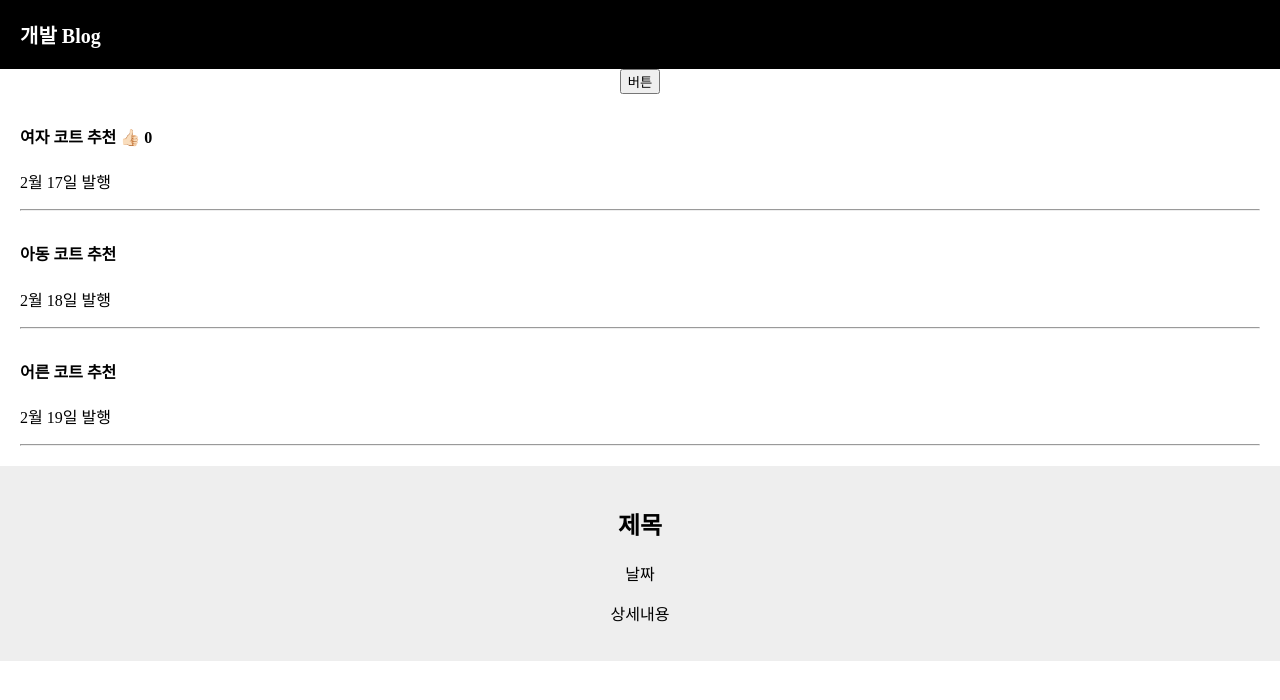
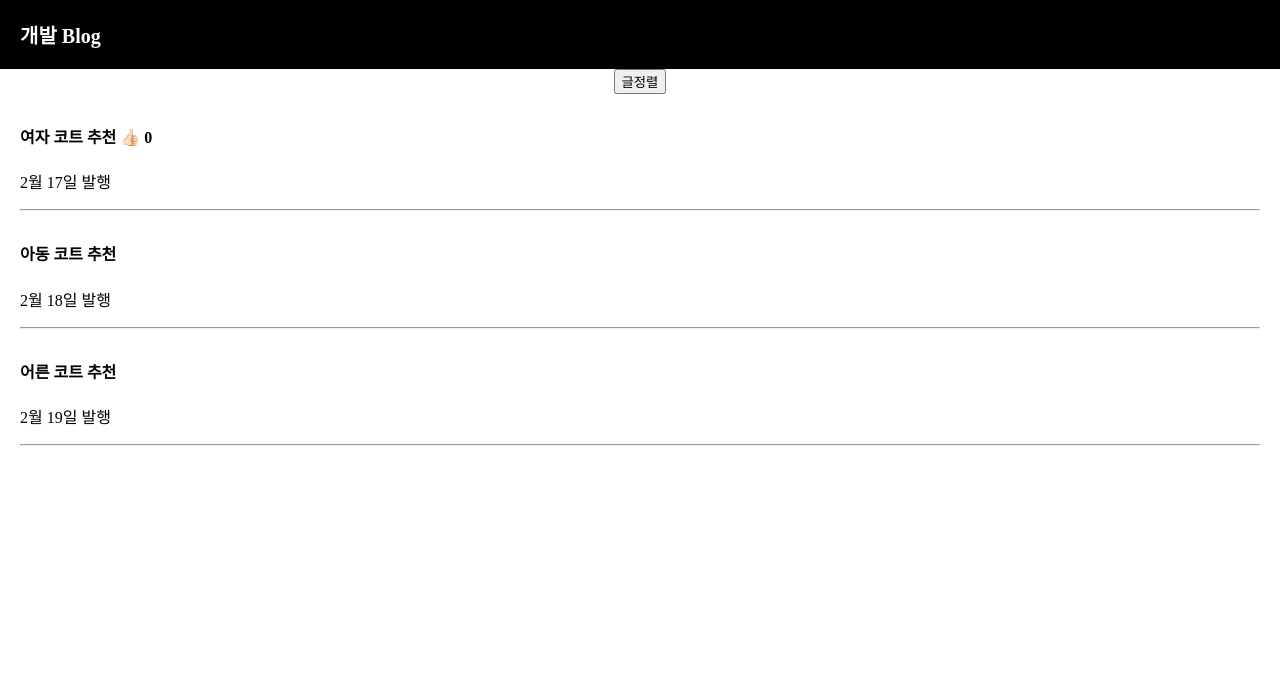
Before and after one commit to tjfgk97/react-study, a React (Create React App) app: page / in a window 1280 px wide. Shown: the top 700 px of the page. Built offline with nearby package versions, Linux system fonts and the light colour scheme.

Commit message:
modal(use Component)

```diff
--- a/src/App.js
+++ b/src/App.js
@@ -8,7 +8,8 @@ const App = () => {
   //    [state 데이터, state 데이터 변경 함수]
   let [글제목, 글제목변경] = useState(['여자 코트 추천', '아동 코트 추천', '어른 코트 추천']);
   let [따봉, 따봉변경] = useState(0);
-  let posts = '강남 고기 맛집';
+
+  let [modal, setModal] = useState(false);
 
 // Array, Object state 데이터 수정방법 -> 변경함수를 사용해야 한다./ - 변경함수(대체할 데이터)
 // state는 건들지 말 것. deep copy 해서 그걸 건들도록.
@@ -37,7 +38,7 @@ const App = () => {
         <div>개발 Blog</div>
       </div>
 
-    <button onClick={ 순서바꾸기 }>버튼</button>
+    <button onClick={ 순서바꾸기 }>글정렬</button>
 
       <div className="list">
         <h4>{글제목[0]} <span onClick={ () => { 따봉변경(따봉 + 1) } }>👍🏻</span> {따봉} </h4>
@@ -57,7 +58,12 @@ const App = () => {
         <hr />
       </div>
 
-    <Modal></Modal>
+    {
+      // 조건식을 사용하고자 할 때는 아래처럼 삼항 연산자를 이용할 것.
+      // 조건식 ? 참일 때 실행할 코드 : 거짓일 때 실행할 코드
+
+      modal == true ? <Modal /> : null
+    }
 
     </div>
   );
```
